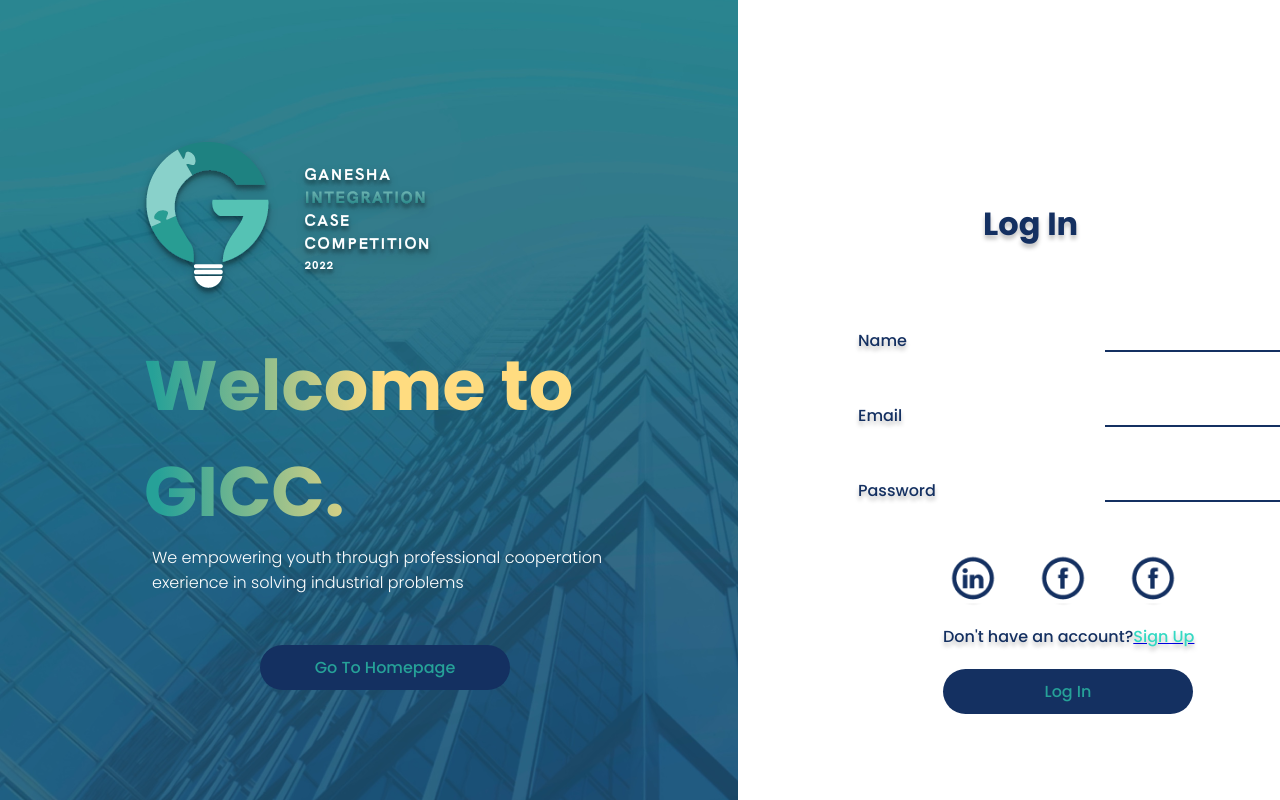
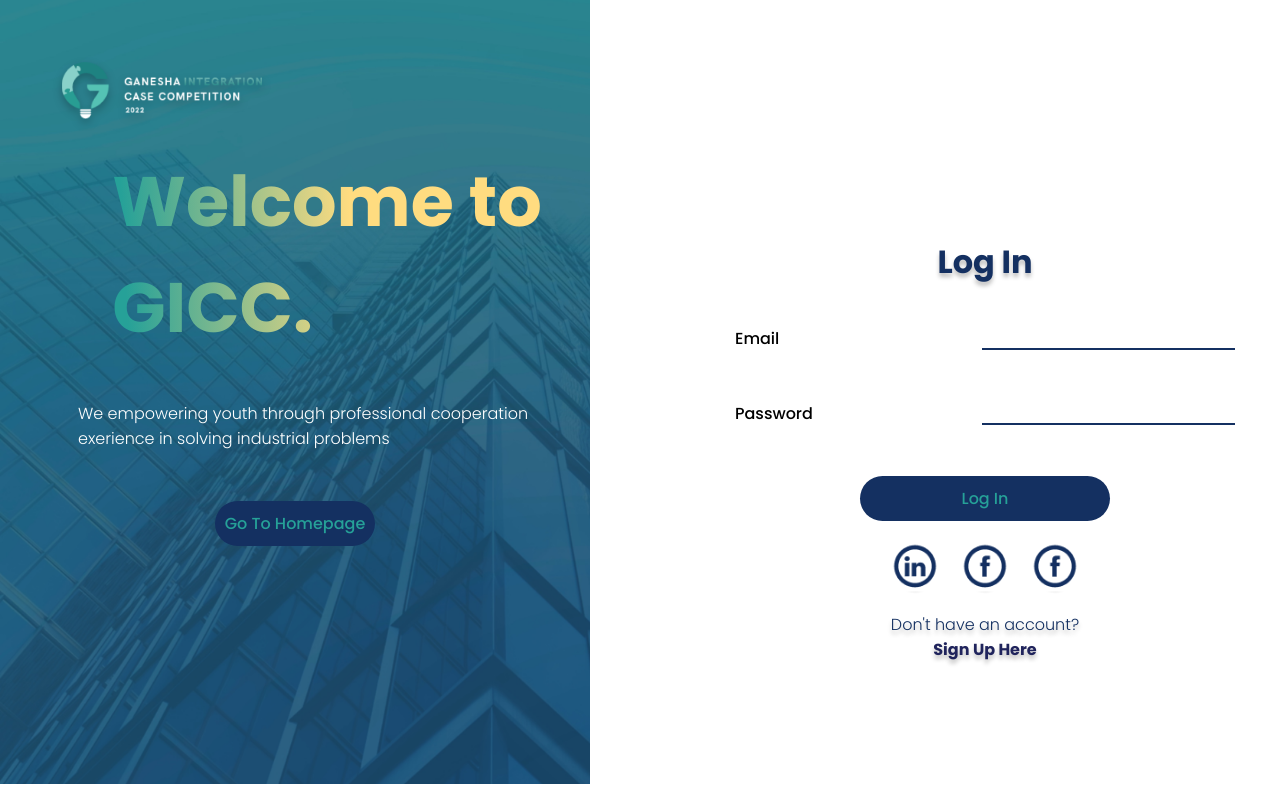
Before and after one commit to IloveNooodles/GICC, a React (Create React App) app in the folder frontend/: page /login in a window 1280 px wide. Built offline with nearby package versions, Linux system fonts and the light colour scheme.

Commit message:
fixed login page

```diff
--- a/frontend/src/components/login.css
+++ b/frontend/src/components/login.css
@@ -1,17 +1,20 @@
 .login-container {
   display: flex;
   flex-direction: row;
-  overflow-x: hidden;
+  justify-content: flex-start;
 }
 
 .left-login {
-  height: 100%;
-  padding: 80px;
-  background: url("./assets//login-decoration.png") fixed no-repeat;
+  display: flex;
+  flex-direction: column;
+  max-height: 100vh;
+  max-width: 50vw;
+  background: url("./assets/login-decoration.png") no-repeat;
+  background-size: 50vw;
 }
 
 .left-login img {
-  width: auto;
+  width: 200px;
   height: auto;
   margin-left: 32px;
   margin-top: 32px;
@@ -19,9 +22,8 @@
 }
 
 .left-login button {
-  margin-left: 180px;
   height: auto;
-  width: 250px;
+  width: auto;
   border-radius: 50px;
   padding: 10px;
   font-size: 16px;
@@ -52,7 +54,21 @@
 }
 
 .login-text-content {
-  height: 200px;
+  display: flex;
+  flex-direction: column;
+  align-items: center;
+  justify-content: center;
+  gap: 40px;
+}
+
+.homepage-button {
+  display: flex;
+}
+
+.left-login a {
+  height: fit-content;
+  width: fit-content;
+  margin: 0 auto;
 }
 
 .login-text-content p {
@@ -71,33 +87,60 @@
 }
 
 .right-login {
-  height: 100%;
-  padding-left: 20px;
-  padding-top: 200px;
+  display: flex;
+  justify-content: center;
+  align-items: center;
+  flex-direction: column;
+  max-height: calc(100vh - 100px);
+  max-width: 50vw;
   margin-left: 100px;
+  padding-top: 100px;
 }
 
 .login-form-container {
   height: auto;
+  display: flex;
+  flex-direction: row;
+  justify-content: center;
+  align-items: center;
 }
 
 .right-login h1 {
-  padding-left: 25%;
   height: auto;
-  padding-bottom: 80px;
+  padding-bottom: 40px;
   color: #143061;
   text-shadow: 0px 4px 4px rgba(0, 0, 0, 0.25);
+  width: fit-content;
 }
 
-.right-login p {
+.sign-up-container {
+  height: fit-content;
+  display: flex;
+  justify-content: center;
+  align-items: center;
+}
+
+.sign-up-container p {
   color: #143061;
   text-shadow: 0px 4px 4px rgba(0, 0, 0, 0.25);
   height: auto;
+  width: fit-content;
+  text-align: center;
+  font-weight: 300;
 }
 
-.right-login p span {
-  color: #34d9c3;
+.sign-up-container p span {
+  color: #20245C;
   cursor: pointer;
+  font-weight: bold;
+}
+
+.sign-up-container p a {
+  text-decoration: none;
+}
+
+.sign-up-container p a:hover {
+  text-decoration: underline;
 }
 
 .right-login form {
@@ -138,14 +181,14 @@
 }
 
 .login-button {
-  padding-top: 20px;
-  padding-left: 17%;
+  padding-bottom: 20px;
+  width: fit-content;
+  height: auto;
 }
 
-
 .login-connectwith {
-  margin-left: 18%;
   height: auto;
+  width: fit-content;
   padding-bottom: 10px;
 }
 
@@ -153,6 +196,7 @@
   width: 50px;
   height: auto;
   padding: 0;
-  padding-right: 40px;
+  padding-left: 10px;
+  padding-right: 10px;
   cursor: pointer;
 }
--- a/frontend/src/components/login.js
+++ b/frontend/src/components/login.js
@@ -1,11 +1,10 @@
 import "./login.css";
-import GiccImage from "./assets/Logo GICC 2022 (On Dark) 2.png";
+import GiccImage from "./assets/gicc.png"
 import Linkedin from "./assets/jam_linkedin-circle.png";
 import Facebook from "./assets/jam_facebook-circle.png";
 import { Link } from "react-router-dom";
 
 const Login = () => {
-  const hasLogin = false;
   return (
     <div className="login-container">
       <div className="left-login">
@@ -18,6 +17,8 @@ const Login = () => {
             We empowering youth through professional cooperation exerience in
             solving industrial problems
           </p>
+        </div>
+        <div className="homepage-button">
           <Link to="/">
             <button>Go To Homepage</button>
           </Link>
@@ -28,10 +29,6 @@ const Login = () => {
         <div className="login-form-container">
           <form>
             <div className="login-form-content">
-              <p>Name</p>
-              <input type="text" />
-            </div>
-            <div className="login-form-content">
               <p>Email</p>
               <input type="text" />
             </div>
@@ -41,19 +38,21 @@ const Login = () => {
             </div>
           </form>
         </div>
+        <div className="login-button">
+          <button>Log In</button>
+        </div>
         <div className="login-connectwith">
           <img src={Linkedin} alt="Logo Linkedin" />
           <img src={Facebook} alt="Logo Facebook" />
           <img src={Facebook} alt="Logo Facebook" />
         </div>
-        <p style={{ marginLeft: "17%" }}>
-          Don't have an account?
-          <Link to="/register">
-            <span>Sign Up</span>
-          </Link>
-        </p>
-        <div className="login-button">
-          <button>Log In</button>
+        <div className="sign-up-container">
+          <p>
+            Don't have an account? <br />
+            <Link to="/register">
+              <span>Sign Up Here</span>
+            </Link>
+          </p>
         </div>
       </div>
     </div>
```
Also changed, not shown: frontend/src/pages/ProfilePage.js (added, +10 -0 lines), frontend/src/pages/ProfilePage.css (added).
